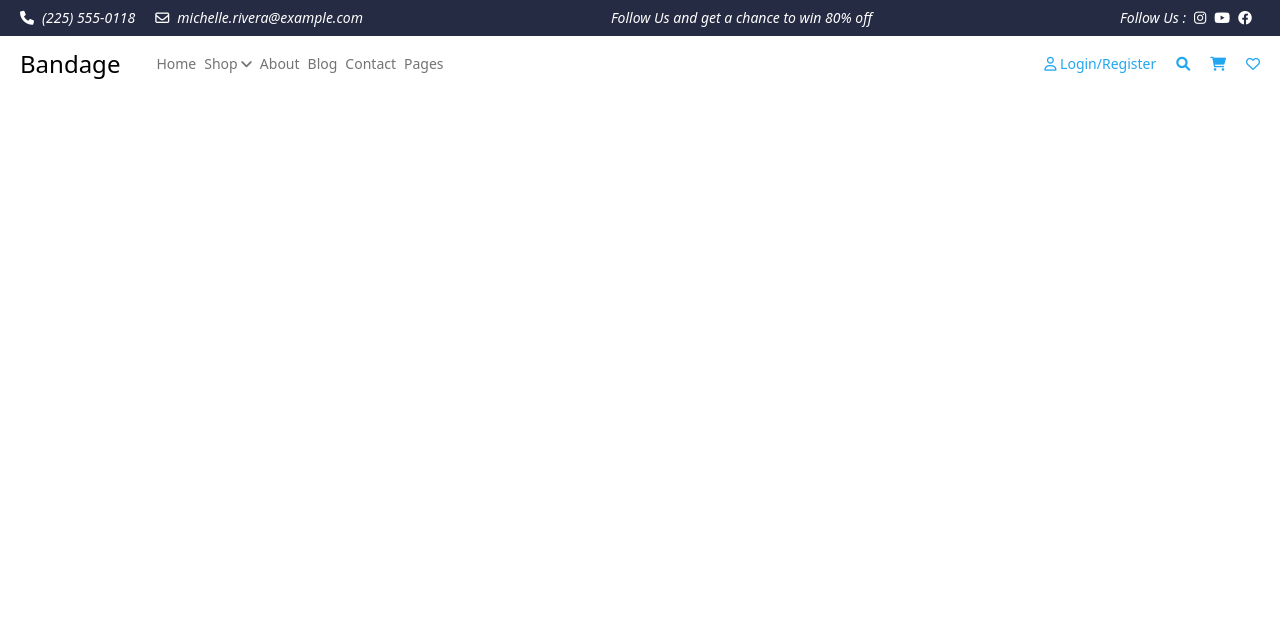
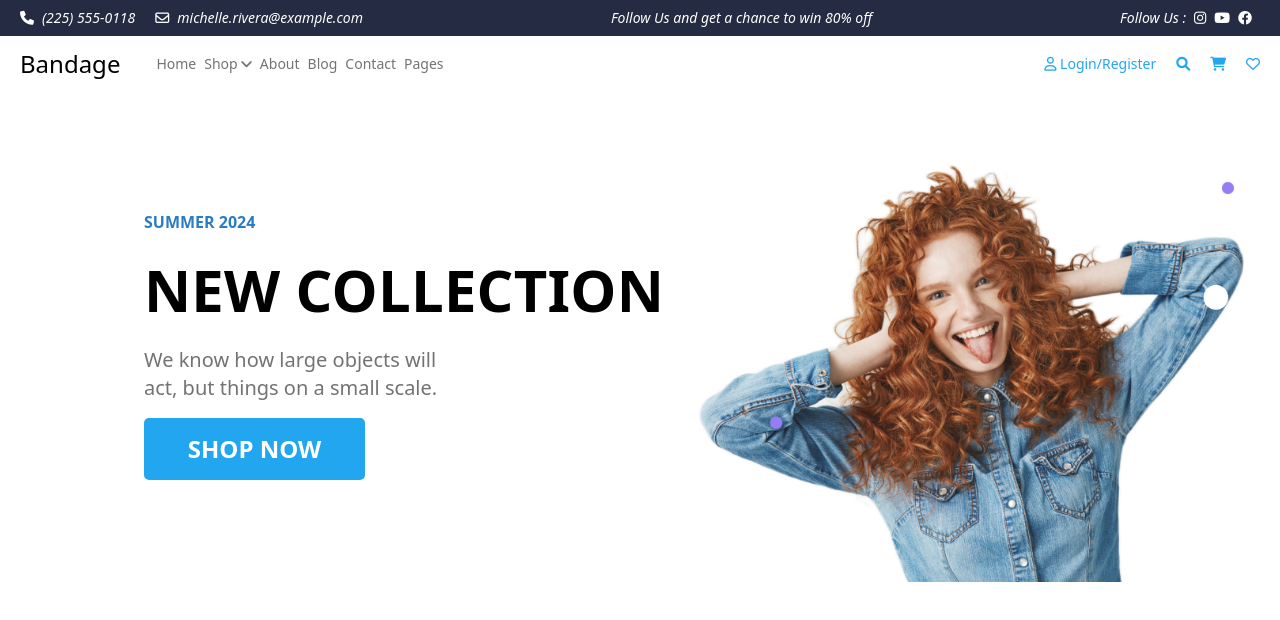
Before and after one commit to ZerrinUnalan/zerrinunalan-ecommerce, a React (Vite) app: page / in a window 1280 px wide. Shown: the top 620 px of the page. Built offline with nearby package versions, Linux system fonts and the light colour scheme.

Commit message:
Updated Hero component

```diff
--- a/src/components/Hero.jsx
+++ b/src/components/Hero.jsx
@@ -0,0 +1,33 @@
+import HeroLogo from "../assets/col-md-6.png";
+
+export const Hero = () => {
+  return (
+    <section className="flex justify-center">
+      <div className="flex basis-[95%] flex-col bg-gradient-custom pl-14">
+        <div className="flex items-center basis-[90%] pl-14">
+          <div className="basis-1/2">
+            <p className="font-bold text-base text-hoverTextcolor py-4">
+              SUMMER 2024
+            </p>
+            <h1 className="font-bold text-[58px] leading-[80px] tracking-[0.2px]">
+              NEW COLLECTION
+            </h1>
+            <p className="font-normal text-xl text-secondTextcolor py-4 max-w-xs">
+              We know how large objects will act, but things on a small scale.
+            </p>
+            <button className="bg-buttonPrimarycolor text-white font-bold text-2xl w-[221px] h-[62px] p-[15px_40px] rounded-[5px] gap-[10px]">
+              SHOP NOW
+            </button>
+          </div>
+          <div className="basis-1/2 relative z-10">
+            <img
+              className="w-full min-w-[328px] relative"
+              src={HeroLogo}
+              alt="Hero"
+            />
+          </div>
+        </div>
+      </div>
+    </section>
+  );
+};
--- a/src/layout/Header.jsx
+++ b/src/layout/Header.jsx
@@ -1,9 +1,11 @@
 import { NavBar } from "../components/NavBar";
+import { Hero } from "../components/Hero";
 
 export const Header = () => {
   return (
     <>
       <NavBar />
+      <Hero />
     </>
   );
 };
--- a/tailwind.config.js
+++ b/tailwind.config.js
@@ -7,6 +7,10 @@ export default {
       },
       colors: {
         darkBackground: "#252B42",
+        secondTextcolor: "#737373",
+        hoverTextcolor: "#2A7CC7",
+        textColor: "#252B42",
+        buttonPrimarycolor: "#23A6F0",
       },
     },
   },
```
Also changed, not shown: src/assets/col-md-6.png (added).
